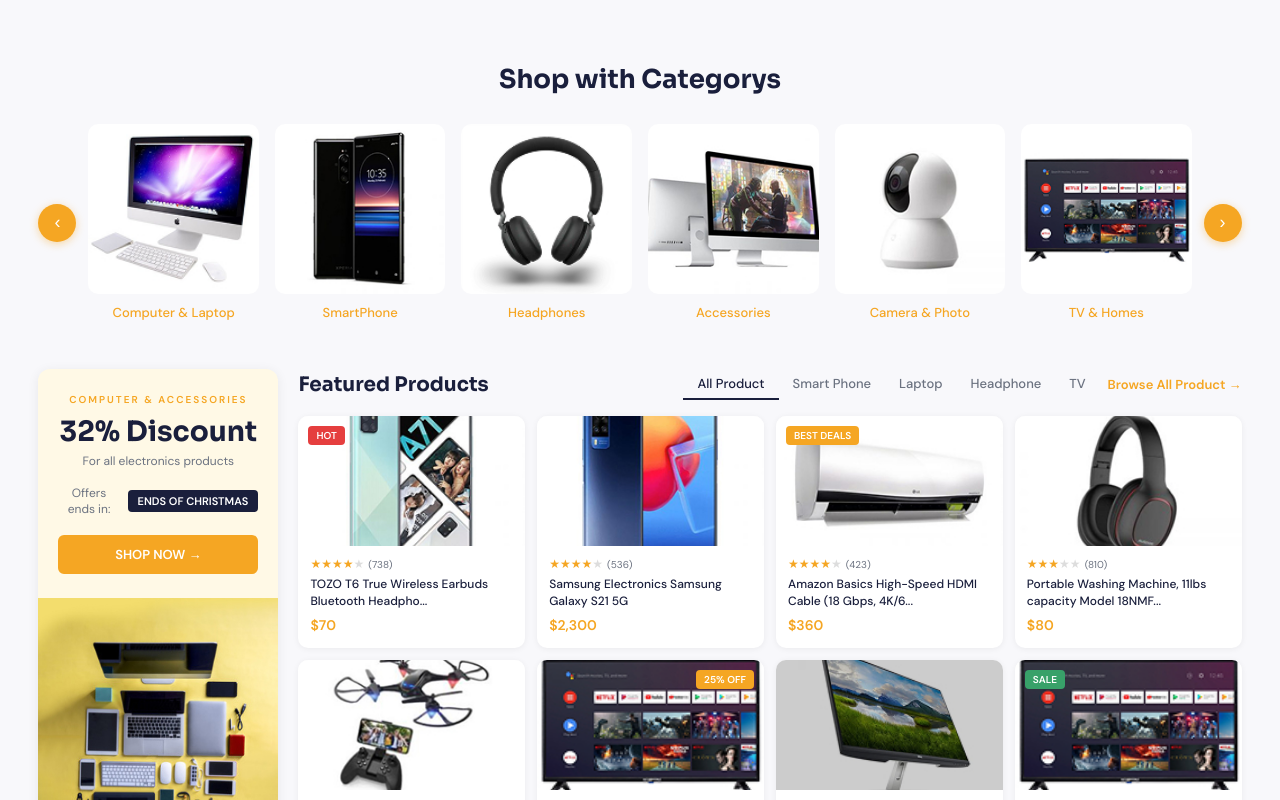
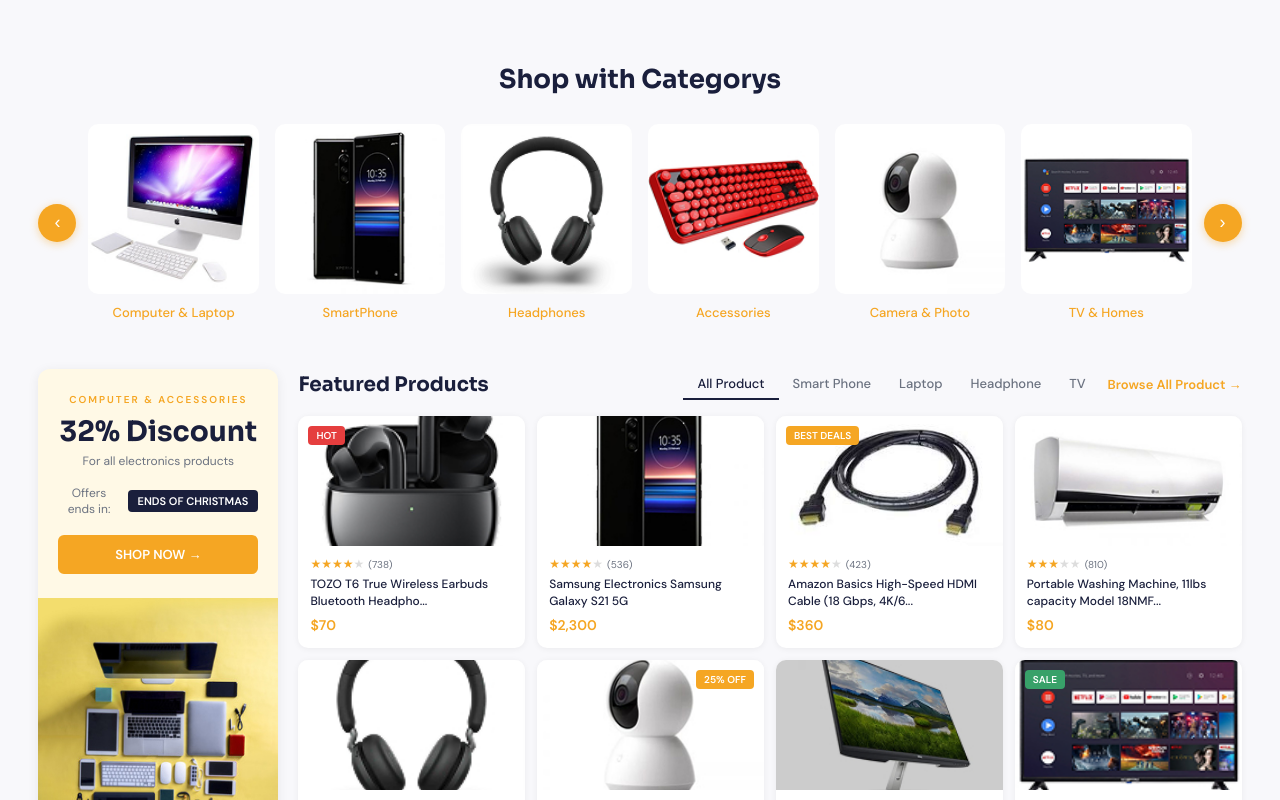
Before and after one commit to AliMukhtarli/MarketingWebSite, a React (Vite) app: page / in a window 1280 px wide. Shown: the part 1220-2020 px from the top of the page. Built offline with nearby package versions, Linux system fonts and the light colour scheme.

Commit message:
new photos

```diff
--- a/src/MarketingSection2.jsx
+++ b/src/MarketingSection2.jsx
@@ -4,7 +4,7 @@
   { id: 1, label: "Computer & Laptop", image: "/images/homepage/Monitor2.jpg" },
   { id: 2, label: "SmartPhone", image: "/images/homepage/SmartPhone.jpg" },
   { id: 3, label: "Headphones", image: "/images/homepage/Headphone.jpg" },
-  { id: 4, label: "Accessories", image: "/images/homepage/Monitor.jpg" },
+  { id: 4, label: "Accessories", image: "/images/homepage/Acs.jpg" },
   { id: 5, label: "Camera & Photo", image: "/images/homepage/Camera.jpg" },
   { id: 6, label: "TV & Homes", image: "/images/homepage/TV.jpg" },
 ];
@@ -20,7 +20,7 @@
     reviews: 738,
     badge: "HOT",
     badgeType: "hot",
-    image: "/images/homepage/Phone1.jpg",
+    image: "/images/homepage/FlipBuds.jpg",
   },
   {
     id: 2,
@@ -28,7 +28,7 @@
     price: 2300,
     rating: 4,
     reviews: 536,
-    image: "/images/homepage/Phone0.jpg",
+    image: "/images/homepage/SmartPhone.jpg",
   },
   {
     id: 3,
@@ -38,7 +38,7 @@
     reviews: 423,
     badge: "BEST DEALS",
     badgeType: "best",
-    image: "/images/homepage/AirConditioner.jpg",
+    image: "/images/homepage/HDMI.jpg",
   },
   {
     id: 4,
@@ -46,7 +46,7 @@
     price: 80,
     rating: 3,
     reviews: 810,
-    image: "/images/homepage/Headphones2.jpg",
+    image: "/images/homepage/AirConditioner.jpg",
   },
   {
     id: 5,
@@ -54,7 +54,7 @@
     price: 1500,
     rating: 5,
     reviews: 647,
-    image: "/images/homepage/Drone2.jpg",
+    image: "/images/homepage/Headphone.jpg",
   },
   {
     id: 6,
@@ -64,7 +64,7 @@
     rating: 4,
     reviews: 877,
     discount: "25% OFF",
-    image: "/images/homepage/TV.jpg",
+    image: "/images/homepage/Camera.jpg",
   },
   {
     id: 7,
```
Also changed, not shown: public/images/homepage/Acs.jpg (added), public/images/homepage/HDMI.jpg (added).
